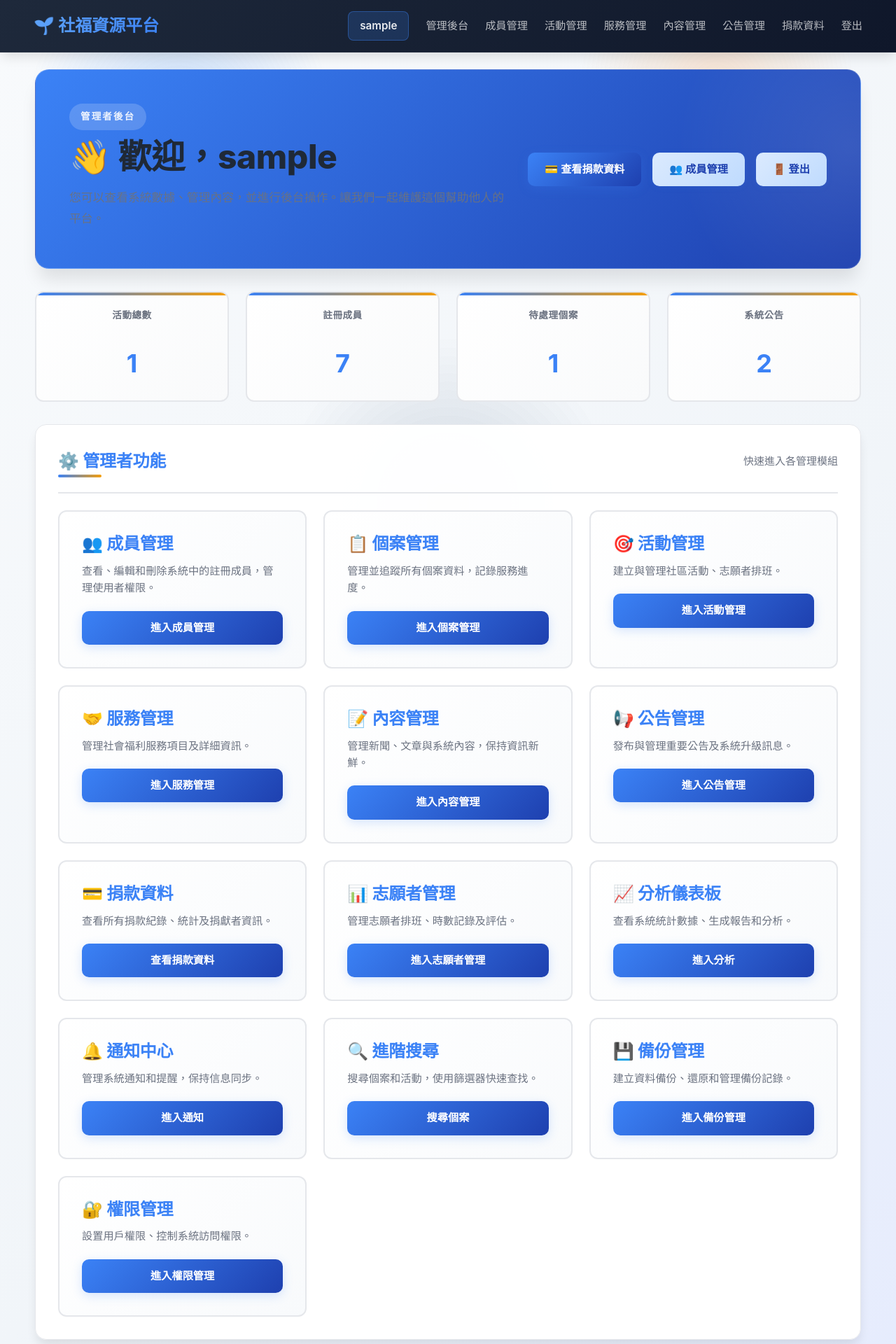
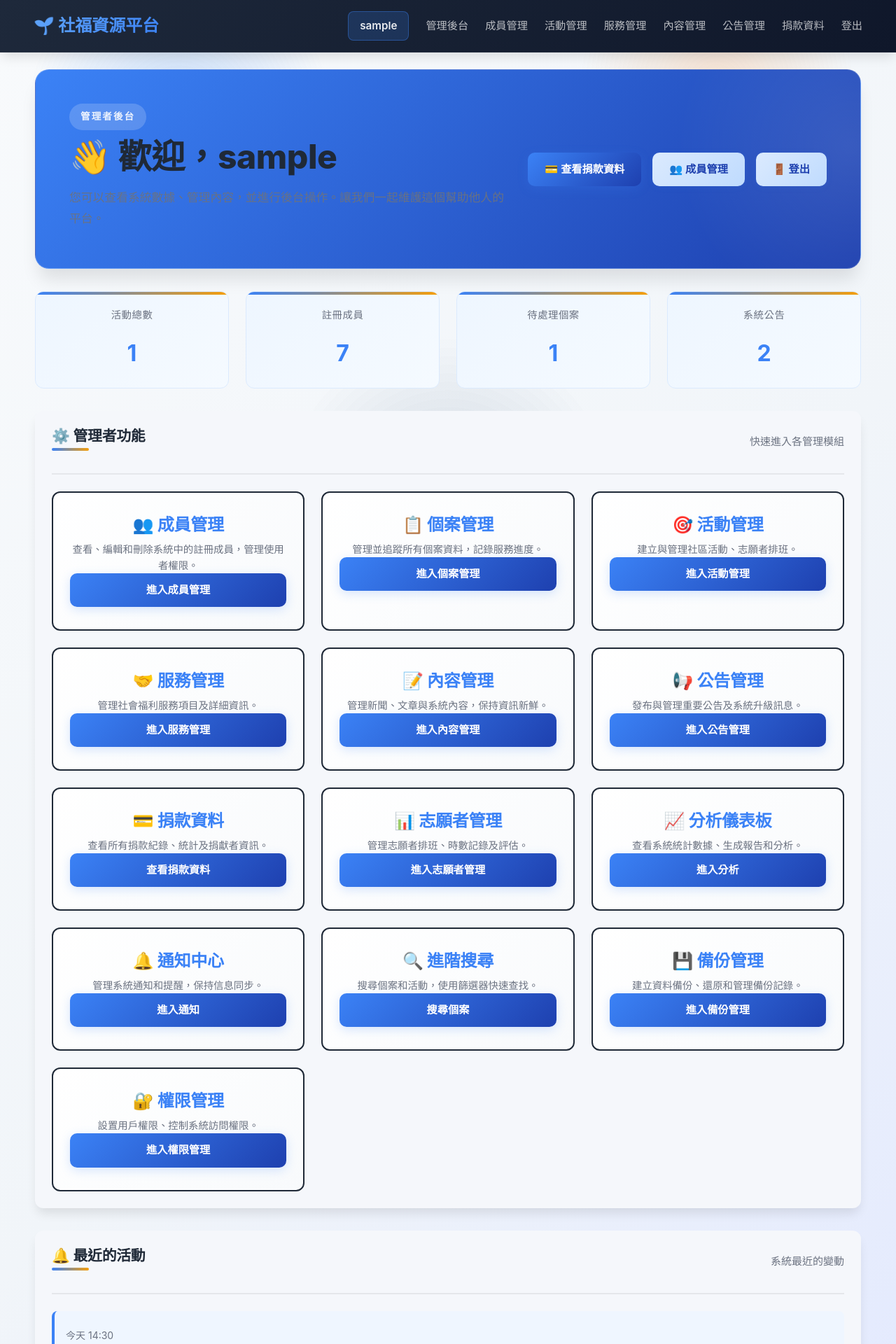
Before and after one commit to HankLee1016/-, a Flask app: page /admin in a window 1280 px wide. Shown: the top 1920 px of the page at 70% size. Run offline with Flask 3, Linux system fonts and the light colour scheme; the visitor is signed in with stand-in values (Sample User, id 1); some libraries are stand-ins or nearby versions.

Commit message:
css連結

```diff
--- a/templates/base.html
+++ b/templates/base.html
@@ -8,16 +8,14 @@
     <!-- CSS -->
     <link rel="stylesheet" href="{{ url_for('static', filename='css/index.css') }}">
     <link rel="stylesheet" href="{{ url_for('static', filename='css/style.css') }}">
+    <link rel="stylesheet" href="{{ url_for('static', filename='css/pages.css') }}">
+    <link rel="stylesheet" href="{{ url_for('static', filename='css/admin-forms.css') }}">
+    <link rel="stylesheet" href="{{ url_for('static', filename='css/status-badges.css') }}">
+    <link rel="stylesheet" href="{{ url_for('static', filename='css/admin-pages.css') }}">
+    <link rel="stylesheet" href="{{ url_for('static', filename='css/features-dashboard.css') }}">
+    <link rel="stylesheet" href="{{ url_for('static', filename='css/features-workflow.css') }}"
 
     {% block head_extra %}{% endblock %}
-
-    <style>
-        .main-container {
-            width: min(1180px, calc(100% - 32px));
-            margin: 0 auto;
-            padding-top: 24px;
-        }
-    </style>
 </head>
 
 <body class="app-base">
```
